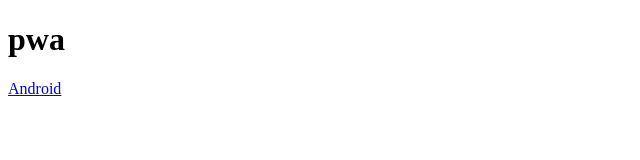
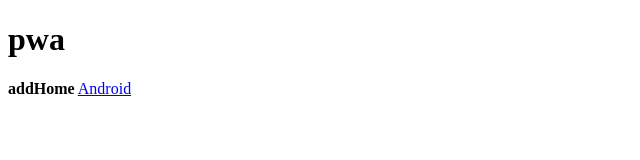
Before and after one commit to vespiary8824/vespiary8824.github.io, a website: page index.html in a window 1280 px wide. Shown: the whole page, without its empty margins (0-640 px from the left). Drawn offline with Linux system fonts and the light colour scheme.

Commit message:
Update index.html

```diff
--- a/index.html
+++ b/index.html
@@ -25,7 +25,7 @@
 
 <body>
 	<h1>pwa</h1>
-	<!--<button class="add-button">install</button>-->
+	<span><b class="page-status">addHome</b></span>
 	<a href="intent://addshortcut?url=https://vespiary8824.github.io&amp;icon=https://vespiary8824.github.io/images/icon-512x512.png&amp;title=PWA-TEST&amp;version=7#Intent;action=android.intent.action.VIEW;category=android.intent.category.BROWSABLE;end"
 		onclick="nclk(this,'fot.shorcut','','',event);">Android</a>
 	<script src="/js/pwa.js"></script>
```
